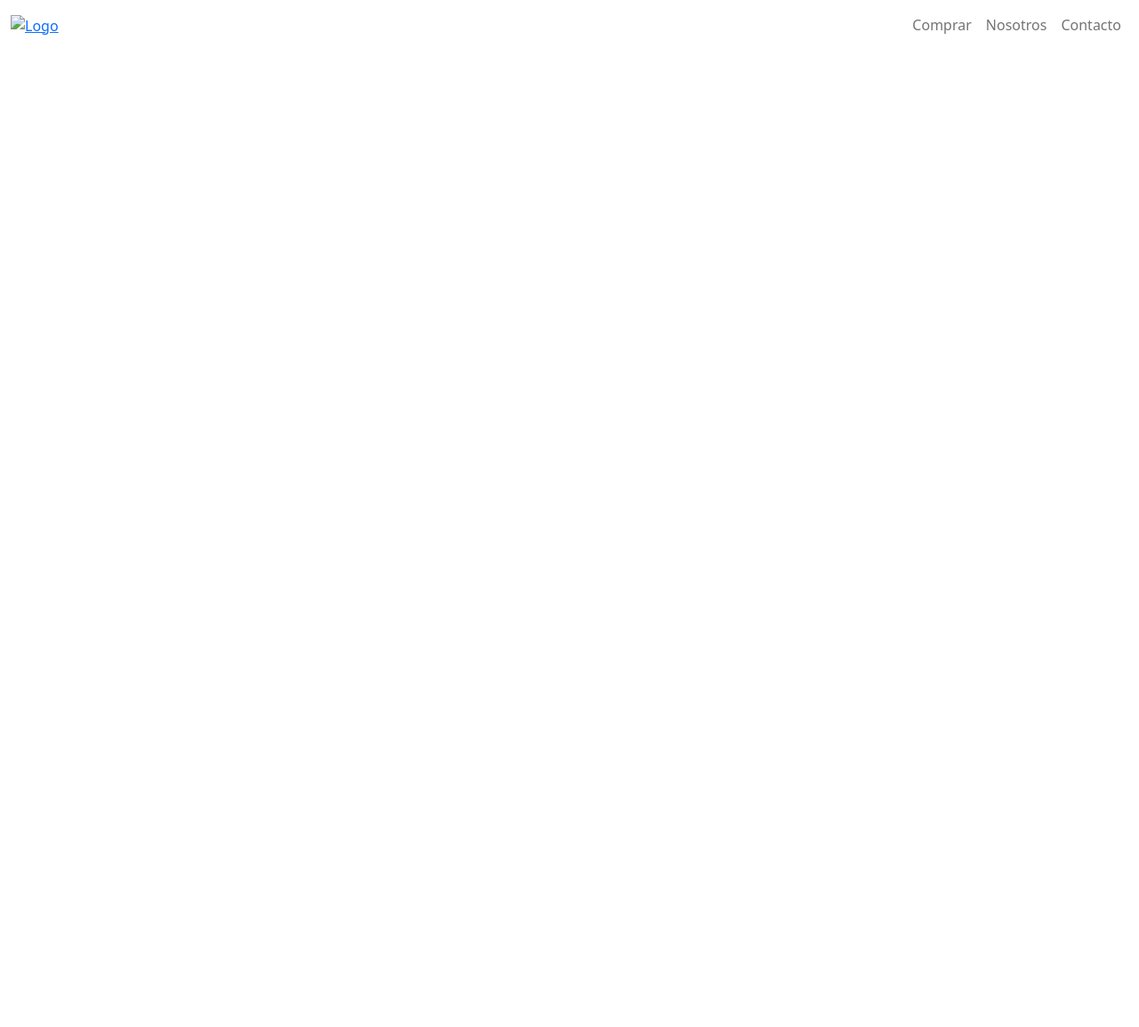
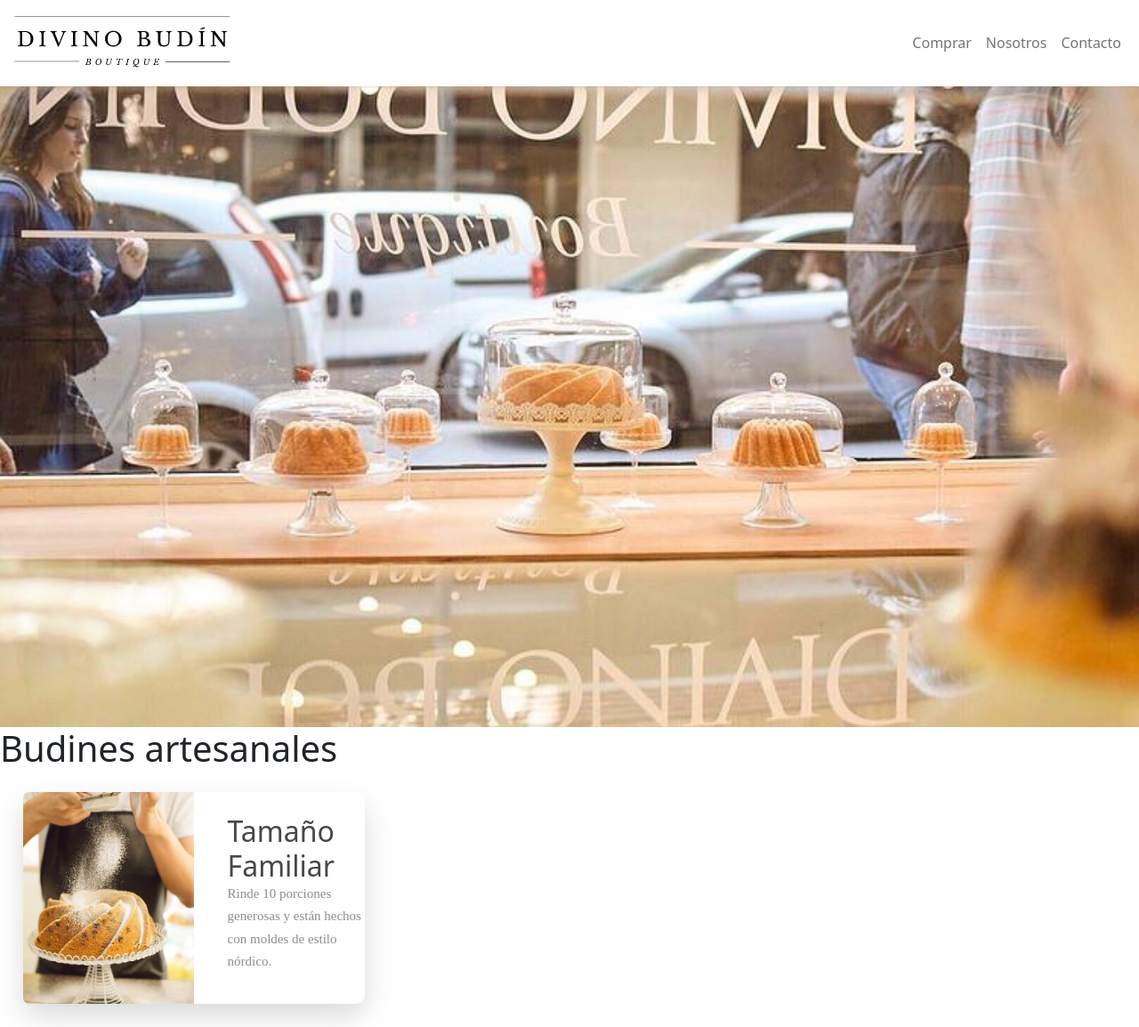
Before and after one commit to rosariobosch/TheVault, a website: page index.html in a window 1280 px wide. Shown: the whole page at 89% size. Before the commit the page ends 800 px from the top, so only its background shows below. Drawn offline with nearby package versions, Linux system fonts and the light colour scheme.

Commit message:
Estilos index y cards de tamaños

```diff
--- a/index.html
+++ b/index.html
@@ -13,9 +13,11 @@
 </head>
 <body>
     <header>
-        <nav class="navbar navbar-expand-lg navbar-light bg-light bg-body rounded animate__animated animate__fadeInRight">
-            <div class="container-fluid navBarStyle">
-                <a href="index.html"><img src="" alt="Logo" class="logo"></a>
+        <nav class="navbar navbar-expand-lg navbar-light bg-light bg-body py-0 rounded animate__animated animate__fadeInRight">
+            <div class="container-fluid navBarStyle barra">
+                <div class="contenedorLogo">
+                    <a href="index.html"><img src="media/Logo.png" alt="Logo" class="logo"></a>
+                </div>
                 <button class="navbar-toggler" type="button" data-bs-toggle="collapse"
                     data-bs-target="#navbarSupportedContent" aria-controls="navbarSupportedContent" aria-expanded="false"
                     aria-label="Toggle navigation">
@@ -24,20 +26,32 @@
                 <div class="collapse navbar-collapse" id="navbarSupportedContent">
                     <ul class="navbar-nav ms-auto mb-2 mb-lg-0">
                         <li class="nav-item">
-                            <a class="nav-link" href="#.html">Comprar</a>
+                            <a class="nav-link enlace" href="#.html">Comprar</a>
                         </li>
                         <li class="nav-item">
-                            <a class="nav-link" href="nosotros.html">Nosotros</a>
+                            <a class="nav-link enlace" href="nosotros.html">Nosotros</a>
                         </li>
                         <li class="nav-item">
-                            <a class="nav-link" href="contacto.html">Contacto</a>
+                            <a class="nav-link enlace" href="contacto.html">Contacto</a>
                         </li>
                     </ul>
                 </div>
         </nav>
     </header>
     <main>
-
+        <img src="media/imagen_index.jpeg" alt="Imagen vidriera" class="imagenIndex">
+        <h1>Budines artesanales</h1>
+        <div class="tamanos">
+            <div class="cardTamanos">
+                <div class="imagenGrande">
+                    <img src="media/imagen_tamano_grande.jpeg" alt="Budín tamaño grande">
+                </div>
+                <div class="descripcionGrande">
+                    <h2>Tamaño Familiar</h2>
+                    <p>Rinde 10 porciones generosas y están hechos con moldes de estilo nórdico.</p>
+                </div>
+            </div>
+        </div>
     </main>
     <footer>
 
--- /dev/null
+++ b/scss/_index.scss
@@ -0,0 +1,49 @@
+/* Imagen Index */
+
+.imagenIndex {
+    width: 100%;
+    height: 90vh;
+    object-fit: cover;
+}
+
+.tamanos {
+    width: 100%;
+}
+
+.cardTamanos {
+    width: 30%;
+    display: flex;
+    margin: 2%;
+    border-radius: 5%;
+    -webkit-box-shadow: 0px 14px 32px 0px rgba(0, 0, 0, 0.15);
+    -moz-box-shadow: 0px 14px 32px 0px rgba(0, 0, 0, 0.15);
+    box-shadow: 0px 14px 32px 0px rgba(0, 0, 0, 0.15);
+    .imagenGrande {
+        width: 50%;
+        img {
+            width: 100%;
+            border-radius: 7px 0px 0px 7px;
+        }
+    }
+    .descripcionGrande {
+        width: 50%;
+        border-radius: 0 7px 10px 7px;
+        background-color: #ffffff;
+        h2 {
+            margin: 0 0 0 38px;
+            padding-top: 25px;
+            font-size: 32px;
+            color: #474747;
+        }
+        p {
+            height: 125px;
+            margin: 0 0 0 38px;
+            font-family: 'Playfair Display', serif;
+            color: #8d8d8d;
+            line-height: 1.7em;
+            font-size: 15px;
+            font-weight: lighter;
+            overflow: hidden;
+        }
+    }
+}
--- /dev/null
+++ b/scss/_variables.scss
@@ -0,0 +1 @@
+$negro: black;
--- a/scss/style.scss
+++ b/scss/style.scss
@@ -0,0 +1,30 @@
+@import '_variables';
+@import '_index';
+
+* {
+    padding: 0;
+    margin: 0;
+    box-sizing: border-box;
+}
+
+/* Barra de navegación */
+.logo {
+    width: 100%;
+}
+
+.contenedorLogo {
+    width: 20%;
+}
+
+.botones {
+    width: 65%;
+}
+
+.enlace {
+    color: $negro;
+}
+
+.barra {
+    box-shadow: 0 2px 3px -3px rgb(143, 143, 143);
+    padding-bottom: 0 !important;
+}
```
Also changed, not shown: css/main.css, media/Logo.png (added), media/imagen_index.jpeg (added), media/imagen_tamano_chico.jpeg (added), media/imagen_tamano_grande.jpeg (added), media/imagen_tamano_mini.jpeg (added), 1 other file.
